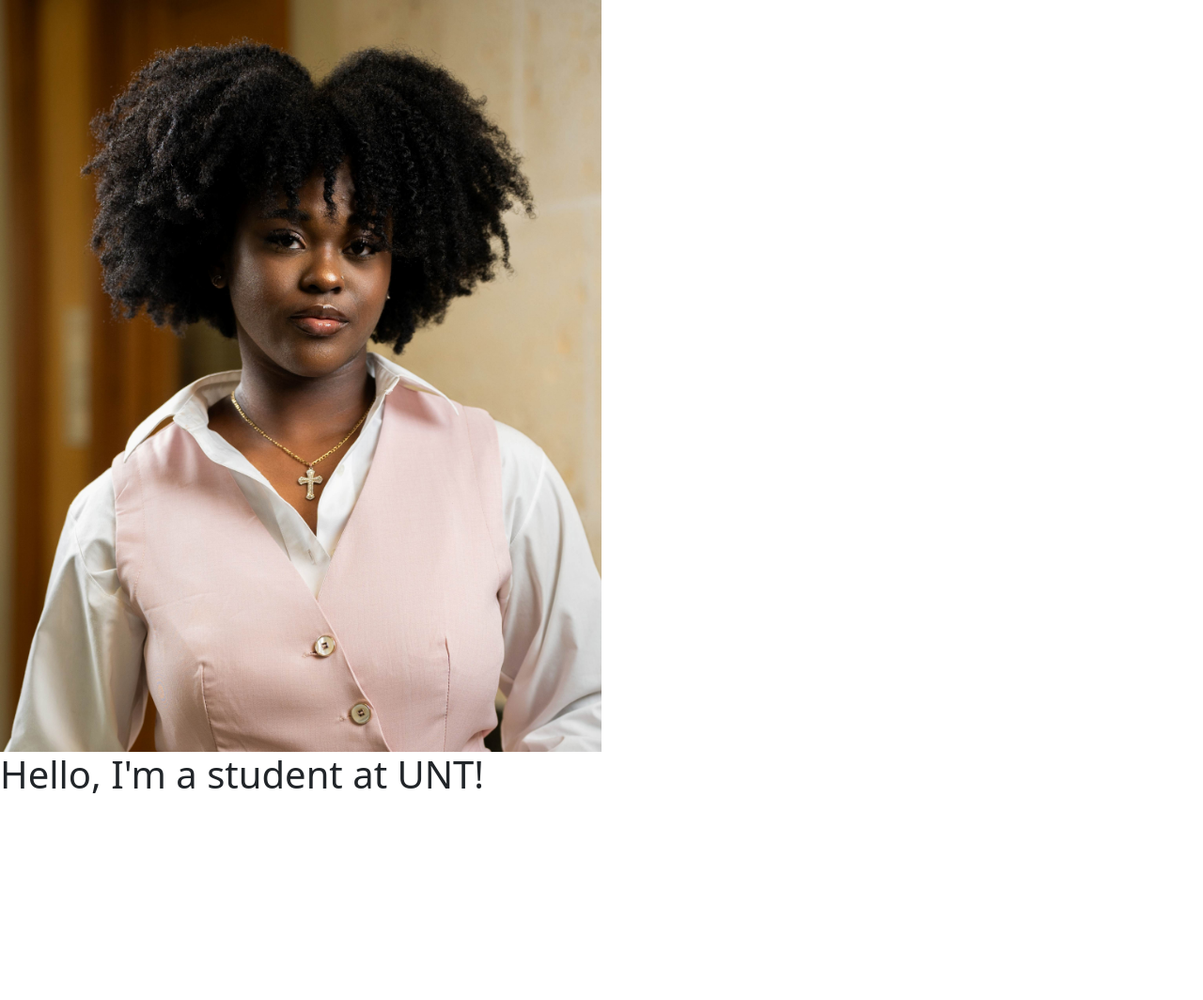
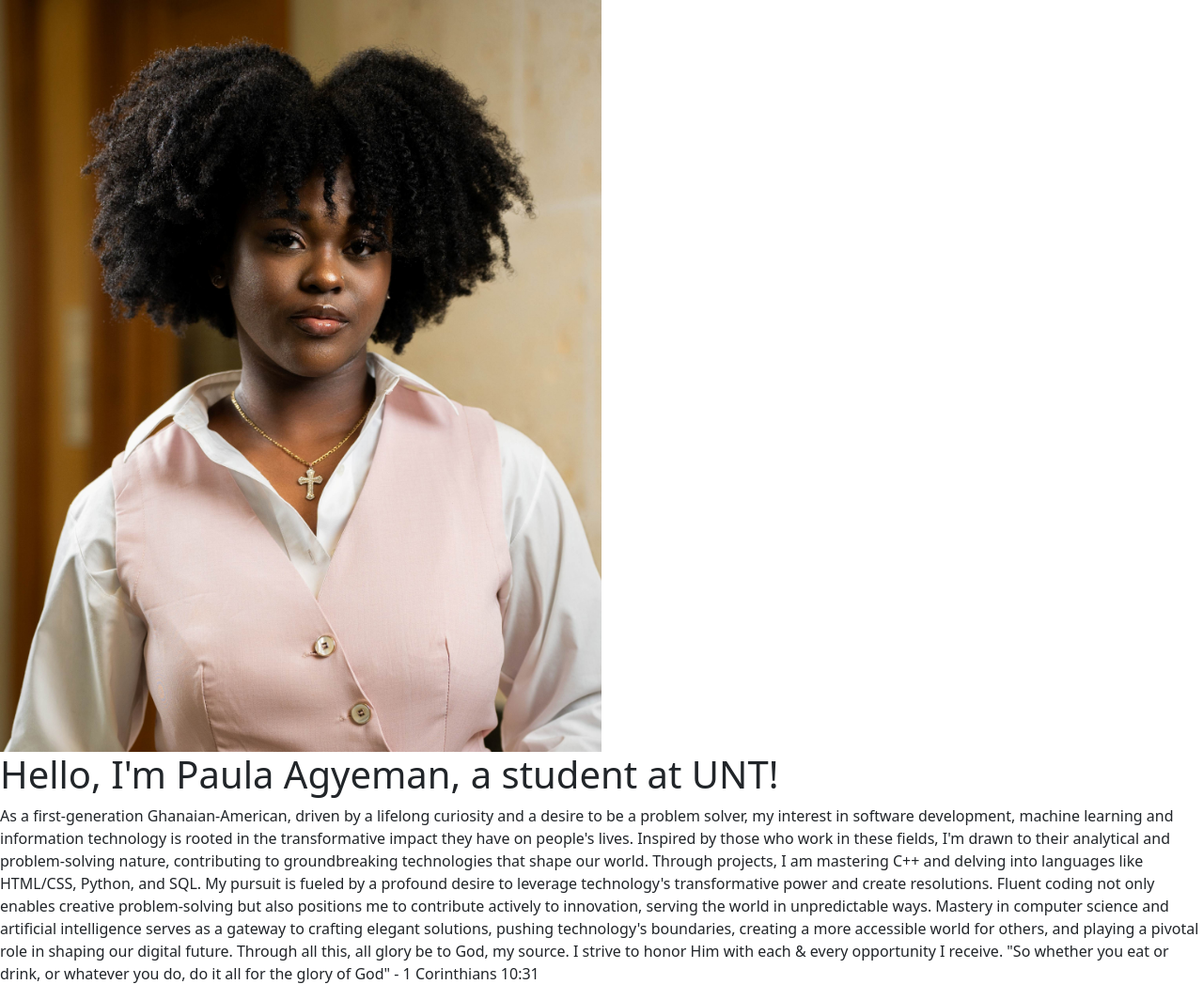
Before and after one commit to paulaagyeman/static-AWS, a plain HTML site: page index.html in a window 1280 px wide. Shown: the whole page at 94% size. Before the commit the page ends 856 px from the top, so only its background shows below. Drawn offline with nearby package versions, Linux system fonts and the light colour scheme.

Commit message:
Revise index.html with personal introduction
Updated the content of the webpage to include a personal introduction and background information.

```diff
--- a/index.html
+++ b/index.html
@@ -8,7 +8,13 @@
   </head>
   <body>
     <img src="headshot.jpg" class="img-fluid w-50" alt="My photo">
-    <h1>Hello, I'm a student at UNT!</h1>
+    <h1>Hello, I'm Paula Agyeman, a student at UNT!</h1>
+    <p> As a first-generation Ghanaian-American, driven by a lifelong curiosity and a desire to be a problem solver, my interest in software development, machine learning and information technology is rooted in the transformative impact they have on people's lives. Inspired by those who work in these fields, I'm drawn to their analytical and problem-solving nature, contributing to groundbreaking technologies that shape our world.
+      Through projects, I am mastering C++ and delving into languages like HTML/CSS, Python, and SQL. My pursuit is fueled by a profound desire to leverage technology's transformative power and create resolutions. Fluent coding not only enables creative problem-solving but also positions me to contribute actively to innovation, serving the world in unpredictable ways. Mastery in computer science and artificial intelligence serves as a gateway to crafting elegant solutions, pushing technology's boundaries, creating a more accessible world for others, and playing a pivotal role in shaping our digital future.
+
+Through all this, all glory be to God, my source. I strive to honor Him with each & every opportunity I receive.
+"So whether you eat or drink, or whatever you do, do it all for the glory of God" - 1 Corinthians 10:31 </p>
     <script src="js/bootstrap.bundle.min.js" integrity="sha384-FKyoEForCGlyvwx9Hj09JcYn3nv7wiPVlz7YYwJrWVcXK/BmnVDxM+D2scQbITxI" crossorigin="anonymous"></script>
   </body>
+
 </html>
```
